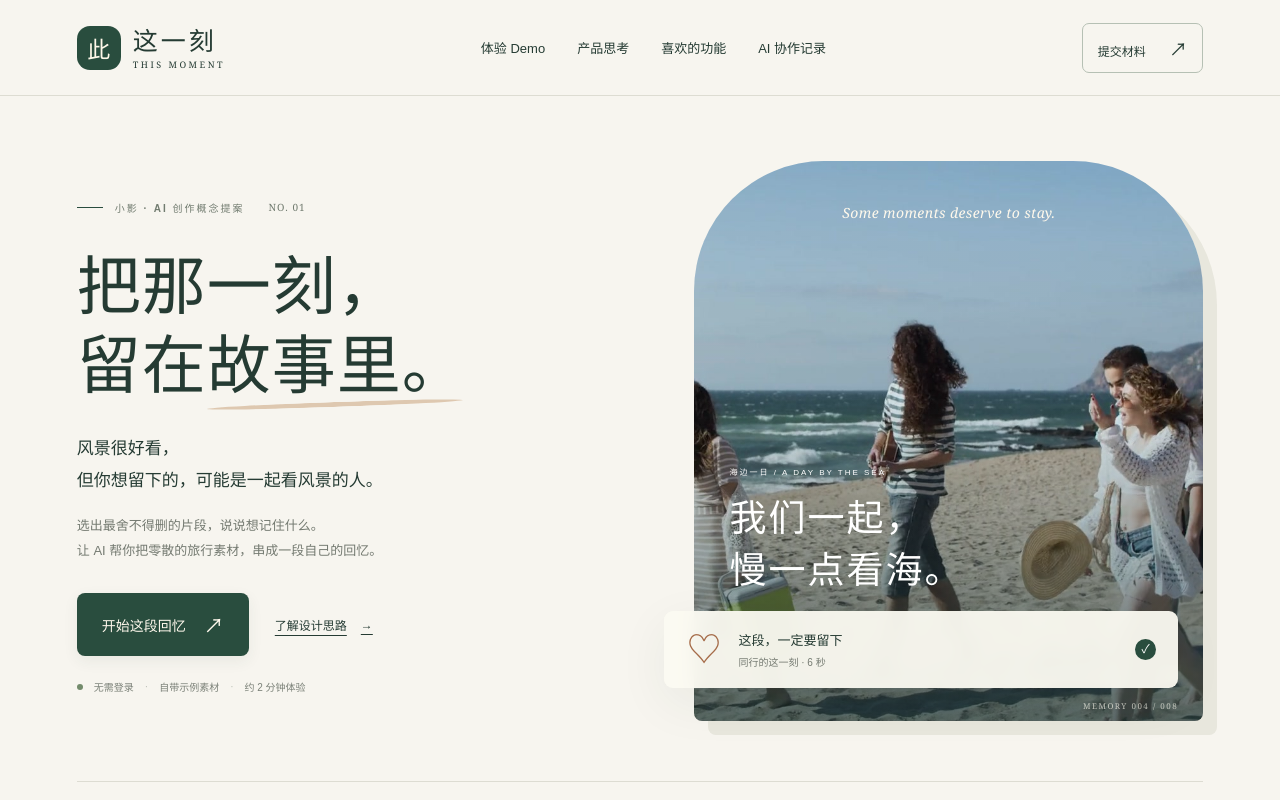
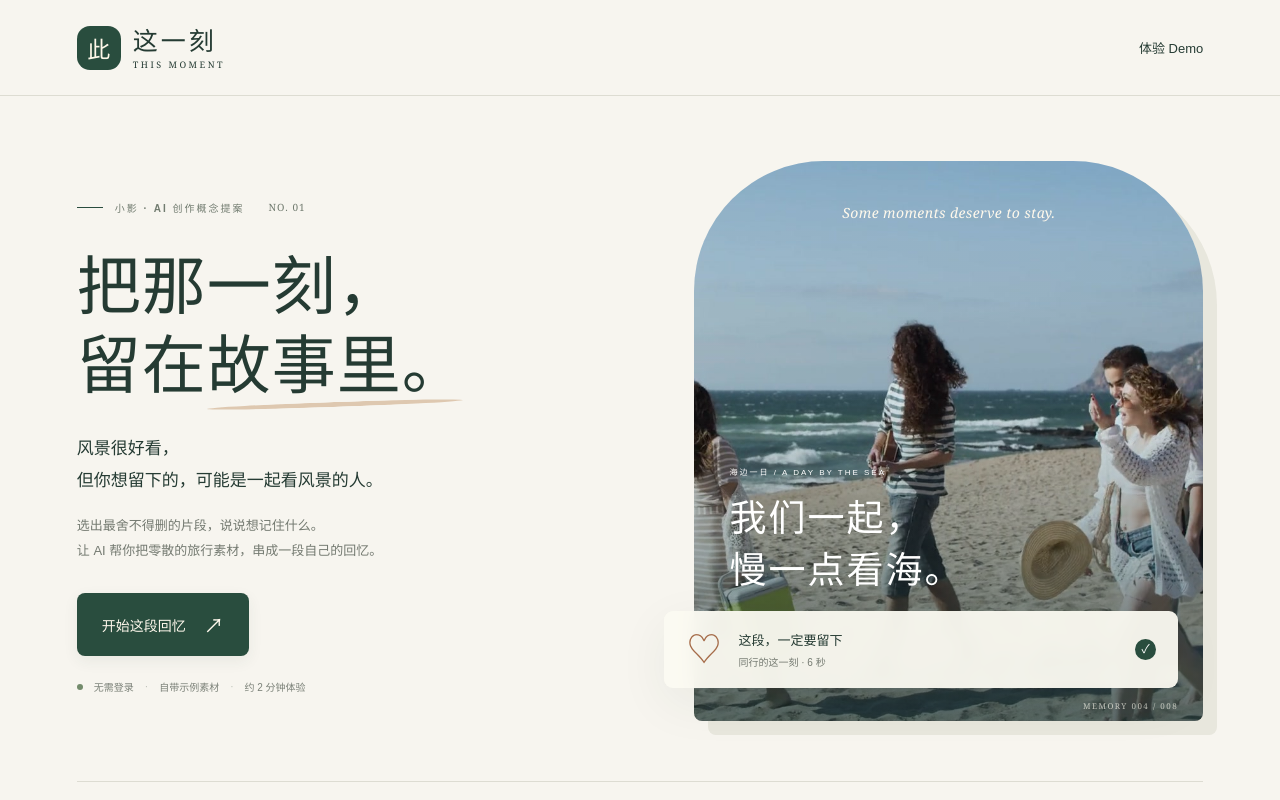
Before and after one commit to 1154057012/this-moment-demo, a website with bundled scripts: page index.html in a window 1280 px wide. Shown: the top 800 px of the page. Built offline with nearby package versions, Linux system fonts and the light colour scheme.

Commit message:
Keep only demo experience navigation

```diff
--- a/index.html
+++ b/index.html
@@ -11,8 +11,7 @@
   <a class="skip" href="#main">跳到主要内容</a>
   <header class="site-header">
     <a class="brand" href="#home" aria-label="这一刻首页"><span class="brand-mark">此</span><span>这一刻<small>THIS MOMENT</small></span></a>
-    <nav aria-label="主导航"><a href="#demo" data-nav="demo">体验 Demo</a><a href="#thinking" data-nav="thinking">产品思考</a><a href="#favorite" data-nav="favorite">喜欢的功能</a><a href="#ai" data-nav="ai">AI 协作记录</a></nav>
-    <a class="header-download" href="#materials">提交材料 <span>↗</span></a>
+    <nav aria-label="主导航"><a href="#demo" data-nav="demo">体验 Demo</a></nav>
   </header>
   <main id="main" tabindex="-1">
     <section data-page="home" class="home-page">
@@ -21,7 +20,7 @@
           <h1>把那一刻，<br>留在<span class="hand-underline">故事里。</span></h1>
           <p class="hero-lead">风景很好看，<br>但你想留下的，可能是一起看风景的人。</p>
           <p class="hero-desc">选出最舍不得删的片段，说说想记住什么。<br>让 AI 帮你把零散的旅行素材，串成一段自己的回忆。</p>
-          <div class="hero-actions"><button class="button primary large" data-action="start">开始这段回忆 <span>↗</span></button><a class="text-link" href="#thinking">了解设计思路 <span>→</span></a></div>
+          <div class="hero-actions"><button class="button primary large" data-action="start">开始这段回忆 <span>↗</span></button></div>
           <div class="hero-footnote"><span class="status-dot"></span> 无需登录 <i>·</i> 自带示例素材 <i>·</i> 约 2 分钟体验</div>
         </div>
         <div class="hero-art"><img src="assets/media/hero.jpg" alt="朋友们在海边同行" fetchpriority="high"><div class="photo-vignette"></div><span class="photo-note">Some moments deserve to stay.</span><div class="photo-title"><span>海边一日 / A DAY BY THE SEA</span><h2>我们一起，<br>慢一点看海。</h2></div><div class="memory-label"><span class="heart-outline">♡</span><span>这段，一定要留下<small>同行的这一刻 · 6 秒</small></span><span class="label-check">✓</span></div><span class="photo-index">MEMORY 004 / 008</span></div>
```
